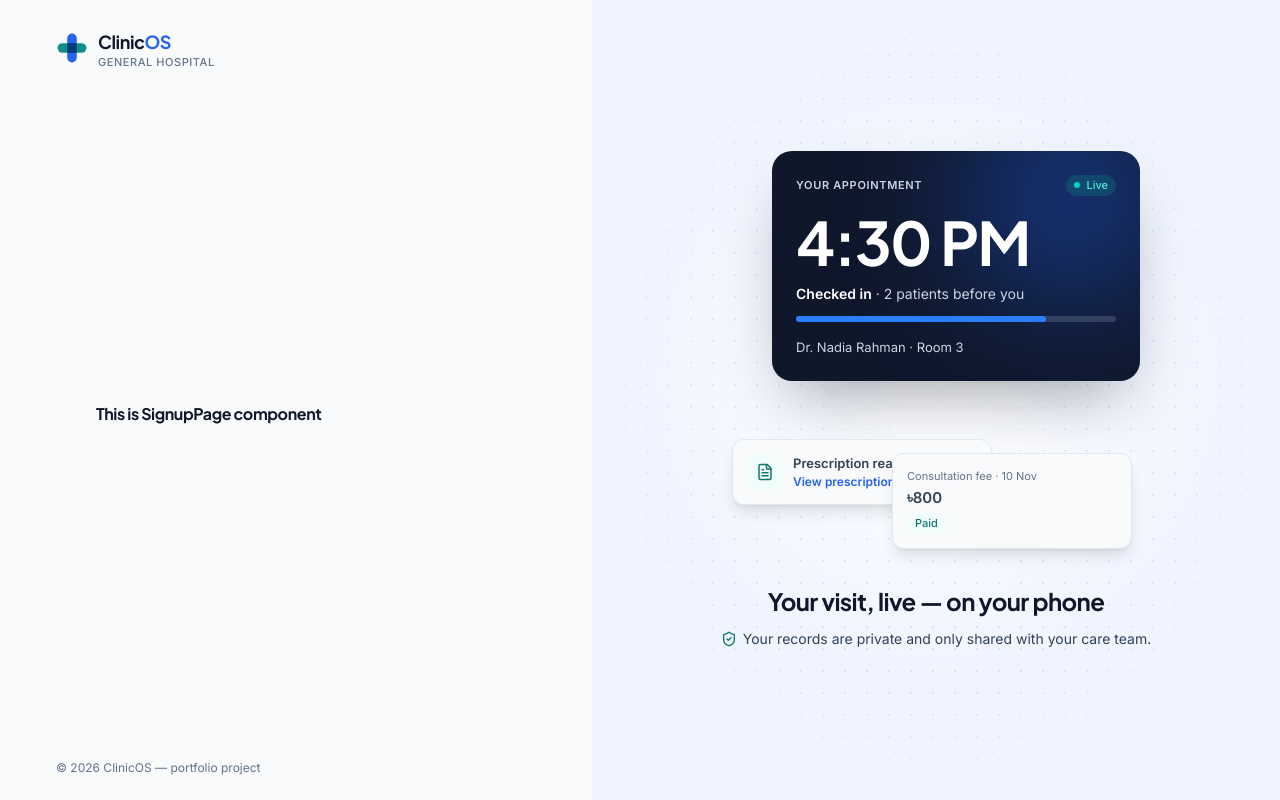
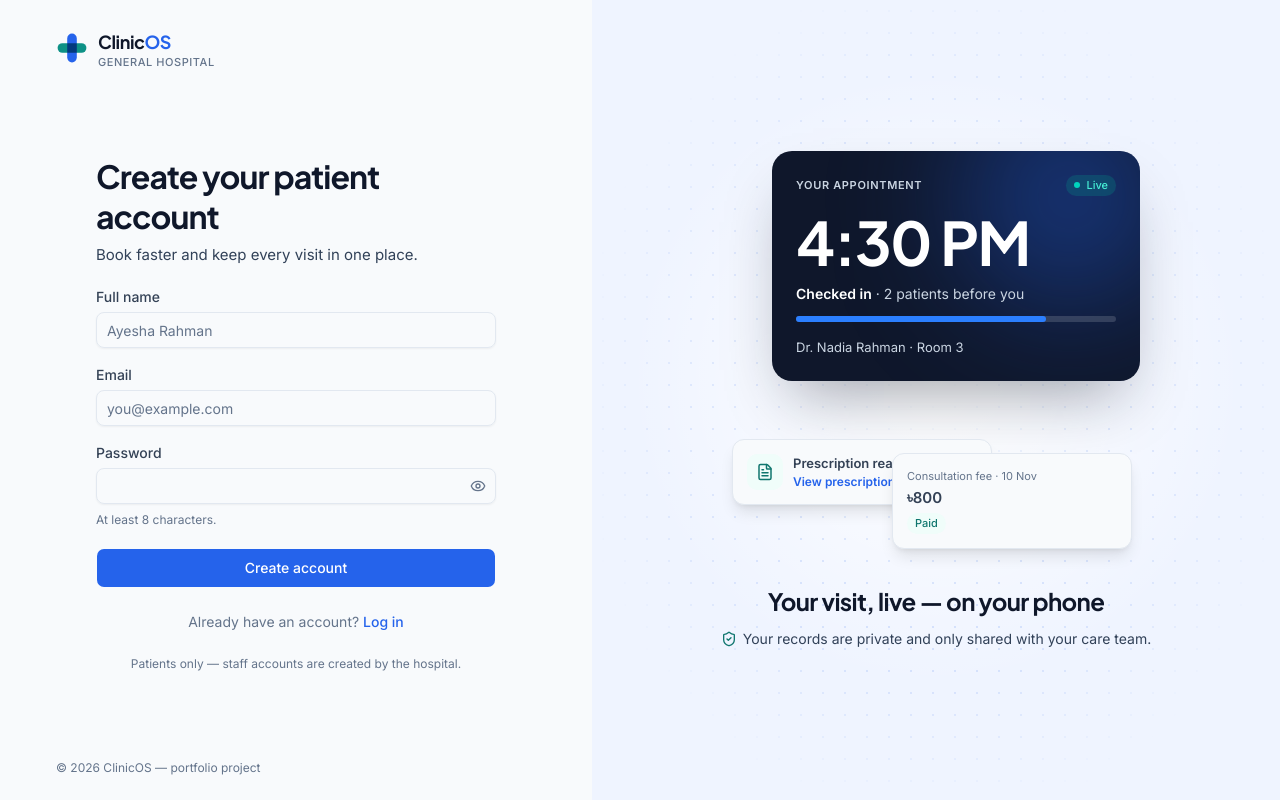
Before and after one commit to arifucoder/clinicos, a Next.js app in the folder apps/web/: page /signup in a window 1280 px wide. Built offline with nearby package versions, Linux system fonts and the light colour scheme.

Commit message:
feat(web): add patient signup page and form

```diff
--- a/apps/web/src/app/(auth)/signup/page.tsx
+++ b/apps/web/src/app/(auth)/signup/page.tsx
@@ -1,7 +1,30 @@
+import { SignupForm } from "@/components/modules/auth/SignupForm";
+import type { Metadata } from "next";
+import Link from "next/link";
+
+export const metadata: Metadata = {
+	title: "Create an account",
+};
+
 export default function SignupPage() {
 	return (
-		<div>
-			<h1>This is SignupPage component</h1>
+		<div className="space-y-6">
+			<div className="space-y-2">
+				<h1 className="text-[32px] leading-10 font-bold tracking-[-0.03em]">Create your patient account</h1>
+				<p className="text-[15px] text-slate-700">Book faster and keep every visit in one place.</p>
+			</div>
+
+			<SignupForm />
+
+			<p className="text-center text-sm text-muted-foreground">
+				Already have an account?{" "}
+				<Link href="/login" className="font-medium text-primary underline-offset-4 hover:underline">
+					Log in
+				</Link>
+			</p>
+			<p className="text-center text-xs text-muted-foreground">
+				Patients only — staff accounts are created by the hospital.
+			</p>
 		</div>
 	);
 }
--- /dev/null
+++ b/apps/web/src/components/modules/auth/SignupForm.tsx
@@ -0,0 +1,205 @@
+"use client";
+
+import { registerAction } from "@/actions/auth.action";
+import { Button } from "@/components/ui/button";
+import { Input } from "@/components/ui/input";
+import { Label } from "@/components/ui/label";
+import { type RegisterPayload, registerSchema } from "@/zod/auth.validation";
+import { type AnyFieldMeta, useForm } from "@tanstack/react-form";
+import { Eye, EyeOff, Loader2 } from "lucide-react";
+import { useRouter } from "next/navigation";
+import { useState } from "react";
+import { toast } from "sonner";
+
+type FieldName = keyof RegisterPayload;
+
+const defaultValues: RegisterPayload = { name: "", email: "", password: "" };
+
+export function SignupForm() {
+	const router = useRouter();
+	const [showPassword, setShowPassword] = useState(false);
+	const [serverErrors, setServerErrors] = useState<Record<string, string>>({});
+	const [formError, setFormError] = useState<string | null>(null);
+
+	const form = useForm({
+		defaultValues,
+		validators: { onBlur: registerSchema },
+		onSubmit: async ({ value }) => {
+			setFormError(null);
+			setServerErrors({});
+
+			const result = await registerAction(value);
+
+			if (!result.success) {
+				if (result.fieldErrors) setServerErrors(result.fieldErrors);
+				else setFormError(result.message);
+				return;
+			}
+
+			toast.success(result.message);
+			const email = value.email.trim().toLowerCase();
+			router.push(`/verify-email?email=${encodeURIComponent(email)}`);
+		},
+	});
+
+	// server error আগে, তারপর Zod error (শুধু field ছোঁয়া হলে)
+	const getError = (name: FieldName, meta: AnyFieldMeta): string | undefined => {
+		if (serverErrors[name]) return serverErrors[name];
+		if (!meta.isTouched) return undefined;
+		const first = meta.errors[0];
+		return typeof first === "string" ? first : first?.message;
+	};
+
+	const clearServerError = (name: FieldName) => {
+		if (!serverErrors[name]) return;
+		setServerErrors((prev) => {
+			const next = { ...prev };
+			delete next[name];
+			return next;
+		});
+	};
+
+	return (
+		<form
+			noValidate
+			className="space-y-5"
+			onSubmit={(e) => {
+				e.preventDefault();
+				void form.handleSubmit();
+			}}
+		>
+			{formError && (
+				<p
+					role="alert"
+					className="rounded-md border border-destructive/30 bg-destructive/10 px-3 py-2 text-sm text-destructive"
+				>
+					{formError}
+				</p>
+			)}
+
+			<form.Field name="name">
+				{(field) => {
+					const error = getError("name", field.state.meta);
+					return (
+						<div className="space-y-2">
+							<Label htmlFor={field.name}>Full name</Label>
+							<Input
+								id={field.name}
+								name={field.name}
+								autoComplete="name"
+								placeholder="Ayesha Rahman"
+								value={field.state.value}
+								onBlur={field.handleBlur}
+								onChange={(e) => {
+									field.handleChange(e.target.value);
+									clearServerError("name");
+								}}
+								aria-invalid={!!error}
+								aria-describedby={error ? `${field.name}-error` : undefined}
+							/>
+							{error && (
+								<p id={`${field.name}-error`} className="text-sm text-destructive">
+									{error}
+								</p>
+							)}
+						</div>
+					);
+				}}
+			</form.Field>
+
+			<form.Field name="email">
+				{(field) => {
+					const error = getError("email", field.state.meta);
+					return (
+						<div className="space-y-2">
+							<Label htmlFor={field.name}>Email</Label>
+							<Input
+								id={field.name}
+								name={field.name}
+								type="email"
+								autoComplete="email"
+								inputMode="email"
+								placeholder="you@example.com"
+								value={field.state.value}
+								onBlur={field.handleBlur}
+								onChange={(e) => {
+									field.handleChange(e.target.value);
+									clearServerError("email");
+								}}
+								aria-invalid={!!error}
+								aria-describedby={error ? `${field.name}-error` : undefined}
+							/>
+							{error && (
+								<p id={`${field.name}-error`} className="text-sm text-destructive">
+									{error}
+								</p>
+							)}
+						</div>
+					);
+				}}
+			</form.Field>
+
+			<form.Field name="password">
+				{(field) => {
+					const error = getError("password", field.state.meta);
+					return (
+						<div className="space-y-2">
+							<Label htmlFor={field.name}>Password</Label>
+							<div className="relative">
+								<Input
+									id={field.name}
+									name={field.name}
+									type={showPassword ? "text" : "password"}
+									autoComplete="new-password"
+									className="pr-10"
+									value={field.state.value}
+									onBlur={field.handleBlur}
+									onChange={(e) => {
+										field.handleChange(e.target.value);
+										clearServerError("password");
+									}}
+									aria-invalid={!!error}
+									aria-describedby={`${field.name}-hint${error ? ` ${field.name}-error` : ""}`}
+								/>
+								<Button
+									type="button"
+									variant="ghost"
+									size="icon-sm"
+									className="absolute top-1/2 right-0.5 -translate-y-1/2 text-muted-foreground"
+									onClick={() => setShowPassword((v) => !v)}
+									aria-label={showPassword ? "Hide password" : "Show password"}
+									aria-pressed={showPassword}
+								>
+									{showPassword ? <EyeOff /> : <Eye />}
+								</Button>
+							</div>
+							<p id={`${field.name}-hint`} className="text-xs text-muted-foreground">
+								At least 8 characters.
+							</p>
+							{error && (
+								<p id={`${field.name}-error`} className="text-sm text-destructive">
+									{error}
+								</p>
+							)}
+						</div>
+					);
+				}}
+			</form.Field>
+
+			<form.Subscribe selector={(state) => state.isSubmitting}>
+				{(isSubmitting) => (
+					<Button type="submit" size="lg" className="w-full" disabled={isSubmitting}>
+						{isSubmitting ? (
+							<>
+								<Loader2 className="animate-spin" aria-hidden="true" />
+								Creating account…
+							</>
+						) : (
+							"Create account"
+						)}
+					</Button>
+				)}
+			</form.Subscribe>
+		</form>
+	);
+}
```
